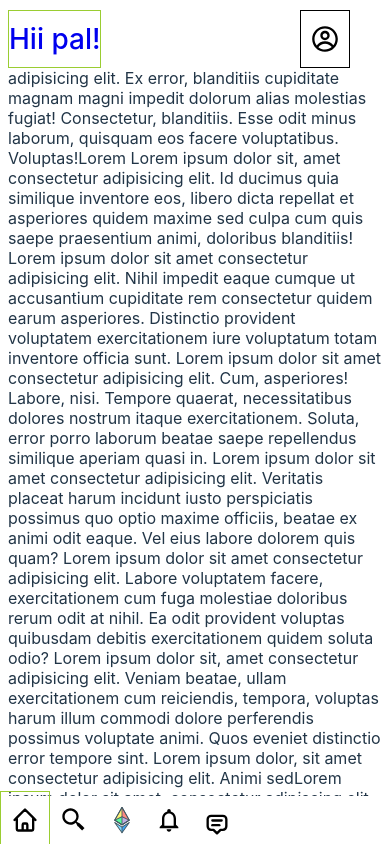
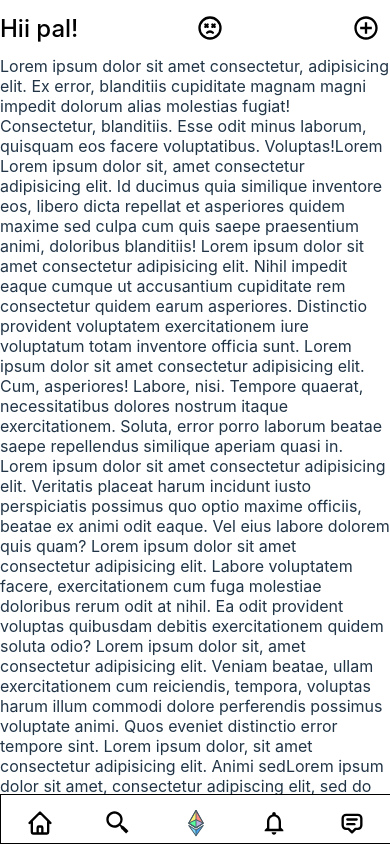
Before and after one commit to krishnakanthati/hiipal, a React (Vite) app: page /#/ in a window 390 px wide. Shown: the top 844 px of the page. Built offline with nearby package versions, Linux system fonts and the light colour scheme.

Commit message:
new layout

```diff
--- a/src/App.css
+++ b/src/App.css
@@ -6,8 +6,7 @@
   display: block;
   margin-left: 3rem;
   box-sizing: border-box;
-  margin-top: 3rem;
-  word-wrap: break-word;
+  margin-top: 3.5rem;
 }
 
 .read-the-docs {
--- a/src/components/Navbar/Navbar.css
+++ b/src/components/Navbar/Navbar.css
@@ -1,8 +1,4 @@
-.blue::-webkit-scrollbar-thumb {
-    background-color: blue;
-}
-
-.navbar-container {
+header {
     margin: 0;
     padding: 0;
 }
@@ -11,11 +7,9 @@
     position: fixed;
     margin-left: 3rem;
     margin-right: 0;
-    width: auto;
     top: 0;
     padding: 0;
-    display: inline-block;
-    font-size: 1.75rem;
+    font-size: 1.5rem;
     font-weight: 500;
     background-color: white;
     cursor: pointer;
@@ -27,7 +21,6 @@
     height: 100vh;
     position: fixed;
     background-color: white;
-    transition: width 200ms ease;
 }
 
 .navbar-ul {
@@ -36,7 +29,6 @@
     padding: 0;
     display: flex;
     flex-direction: column;
-    align-items: center;
     height: 100%;
 }
 
@@ -46,33 +38,24 @@
     padding: 0;
     display: flex;
     flex-direction: row;
+    justify-content: space-between;
     align-items: center;
     width: 100%;
-}
-
-.navbar-li:first-child, .header-li:first-child {
-    border: 1px solid yellowgreen;
 }
 
 .navbar-li:last-child {
     margin-top: auto;
 }
 
-.header-li:last-child {
-    margin-left: auto;
+/* .header-li:last-child {
     min-width: 1.75rem;
-    border: 1px solid black;
-}
+} */
 
 .nav-link {
     display: flex;
     align-items: center;
     height: 3.5rem;
     text-decoration: none;
-}
-
-.nav-link-text {
-    display: none;
 }
 
 .nav-icon {
@@ -92,29 +75,30 @@
         bottom: 0;
         width: 100vw;
         height: 3rem;
+        border: 1px solid black;
+    }
+
+    .header {
+        width: 100%;
     }
 
     .navbar-ul {
         flex-direction: row;
+        justify-content: space-around;
     }
 
     .nav-link {
         justify-content: center;
     }
 
-    .main-container, .header {
-        margin: 0 .5rem;
-    }
-
-    .header {
-        margin-top: 0.65rem;
+    .main-container, .header, .navbar {
+        margin: 0;
     }
 
     .main-container {
         display: block;
-        margin-top: 3rem;
+        margin-top: 3.5rem;
         box-sizing: border-box;
-        word-wrap: break-word;
     }
 }
 
--- a/src/components/Navbar/Navbar.jsx
+++ b/src/components/Navbar/Navbar.jsx
@@ -5,7 +5,6 @@ import { Link } from "react-router-dom";
 import diamond from "../../assets/diamond.mp3";
 
 import * as HiIcons from "react-icons/hi";
-import * as CgIcons from "react-icons/cg";
 import * as BiIcons from "react-icons/bi";
 import * as TbIcons from "react-icons/tb";
 import * as MdIcons from "react-icons/md";
@@ -14,7 +13,7 @@ function Navbar() {
   let audio = new Audio(diamond);
 
   return (
-    <div className="navbar-container">
+    <header>
       <nav className="navbar">
         <ul className="navbar-ul">
           <li className="navbar-li">
@@ -53,24 +52,26 @@ function Navbar() {
           </li>
         </ul>
       </nav>
-      {/* <h1 className="header">Hii pal!</h1> */}
-      <header>
       <nav className="header">
         <ul className="header-ul">
           <li className="header-li">
-              <Link className="nav-link" to="/">
+            <Link className="nav-link" to="/" style={{ color: "black" }}>
               Hii pal!
             </Link>
           </li>
           <li className="header-li">
             <Link className="nav-link" to="/">
-                <CgIcons.CgProfile className="nav-icon" />
+              <TbIcons.TbMoodSadDizzy className="nav-icon" />
+            </Link>
+          </li>
+          <li className="header-li">
+            <Link className="nav-link" to="/">
+              <MdIcons.MdOutlineAddCircleOutline className="nav-icon" />
             </Link>
           </li>
         </ul>
       </nav>
     </header>
-    </div>
   );
 }
 
```
Lines whose indentation alone changed are shown as unchanged.
